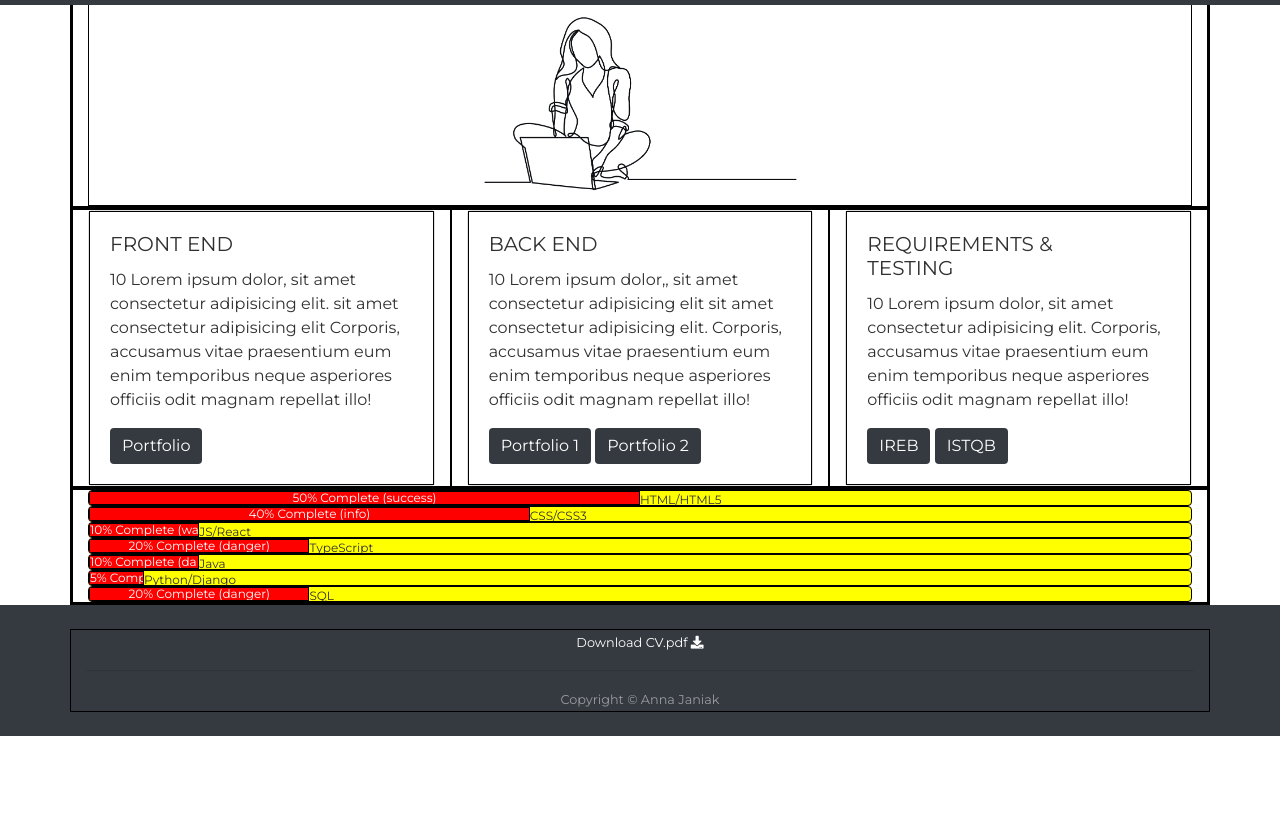
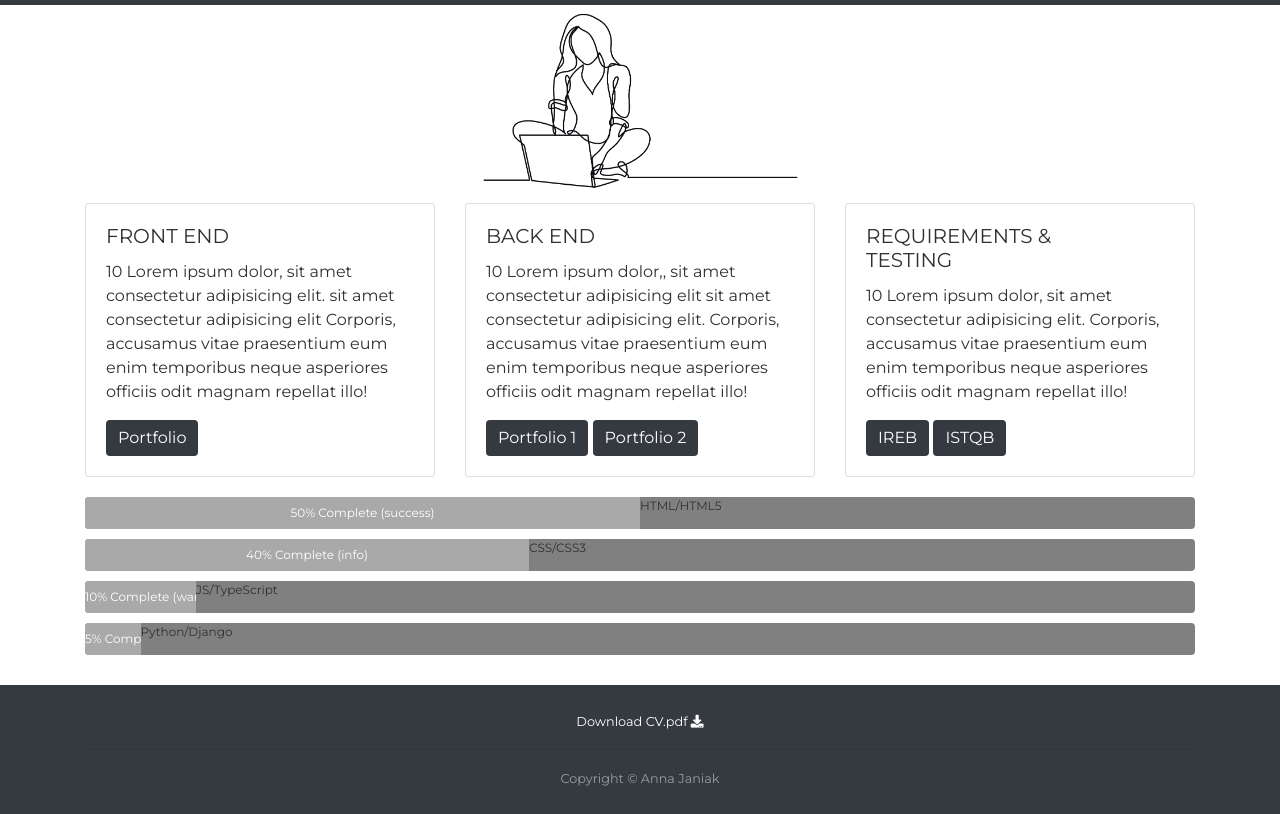
Before and after one commit to annaweronica/AJ-resume-webpage, a plain HTML site: page tech.html in a window 1280 px wide. Shown: the part 117-931 px from the top of the page. Before the commit the page ends 853 px from the top, so only its background shows below. Drawn offline with nearby package versions, Linux system fonts and the light colour scheme; a web font is replaced by a local one.

Commit message:
progress skills fixed

```diff
--- a/assets/css/style.css
+++ b/assets/css/style.css
@@ -1,8 +1,8 @@
 @import url('https://fonts.googleapis.com/css?family=Montserrat|Zeyada|Press+Start+2P&display=swap:100,200,300,400,500,600,700');
 
-div{
+/* div{
     border: solid 1px black;
-}
+} */
 
 html, body {
   height: 100%;
@@ -126,10 +126,13 @@ a a:hover{
     background-color: gray;
 }
 
-.btn-primary:active {
+.btn-primary:active:focus {
   background-color: yellow;
 }
 
+.cards-tech{
+    margin-bottom: 20px;
+}
 .cards-agile{
     margin-bottom: 106px;
 }
@@ -138,14 +141,18 @@ a a:hover{
     margin-bottom: 130px;
 }
 
-/*-------------------------------------------------------------------CARDS*/
-
+/*-------------------------------------------------------------------PROGRESS SKILLS*/
+.progress-skills{
+    margin-bottom: 20px;
+}
 .progress{
-    background-color: yellow;
+    background-color: grey;
+    height: 2rem;
+    margin-bottom: 10px;
 }
 
 .progress-bar{
-    background-color: red;
+    background-color: darkgray;
 }
 /*-------------------------------------------------------------------TYPEWRITER*/
 .content{
--- a/tech.html
+++ b/tech.html
@@ -56,7 +56,7 @@
 		</div>
 
         <!--CARDS-->
-        <div class="row">
+        <div class="row cards-tech">
 			<div class="col-sm-4">
 				<div class="card">
 					<div class="card-body">
@@ -110,21 +110,7 @@
 						aria-valuemin="0" aria-valuemax="100" style="width:10%">
 						10% Complete (warning)
 					</div>
-					<span class="progress-type">JS/React</span>
-				</div>
-				<div class="progress">
-					<div class="progress-bar progress-bar-danger" role="progressbar" aria-valuenow="70"
-						aria-valuemin="0" aria-valuemax="100" style="width:20%">
-						20% Complete (danger)
-					</div>
-					<span class="progress-type">TypeScript</span>
-				</div>
-				<div class="progress">
-					<div class="progress-bar progress-bar-danger" role="progressbar" aria-valuenow="70"
-						aria-valuemin="0" aria-valuemax="100" style="width:10%">
-						10% Complete (danger)
-					</div>
-					<span class="progress-type">Java</span>
+					<span class="progress-type">JS/TypeScript</span>
 				</div>
 				<div class="progress">
 					<div class="progress-bar progress-bar-danger" role="progressbar" aria-valuenow="70"
@@ -133,12 +119,12 @@
 					</div>
 					<span class="progress-type">Python/Django</span>
 				</div>
-				<div class="progress">
+				<!-- <div class="progress">
 					<div class="progress-bar progress-bar-danger" role="progressbar" aria-valuenow="70"
 						aria-valuemin="0" aria-valuemax="100" style="width:20%">
 						20% Complete (danger)
 					</div>
-					<span class="progress-type">SQL</span>
+					<span class="progress-type">SQL</span> -->
 				</div>
 			</div>
 		</div>
```
Also changed, not shown: index.html (+1 -1 lines).
